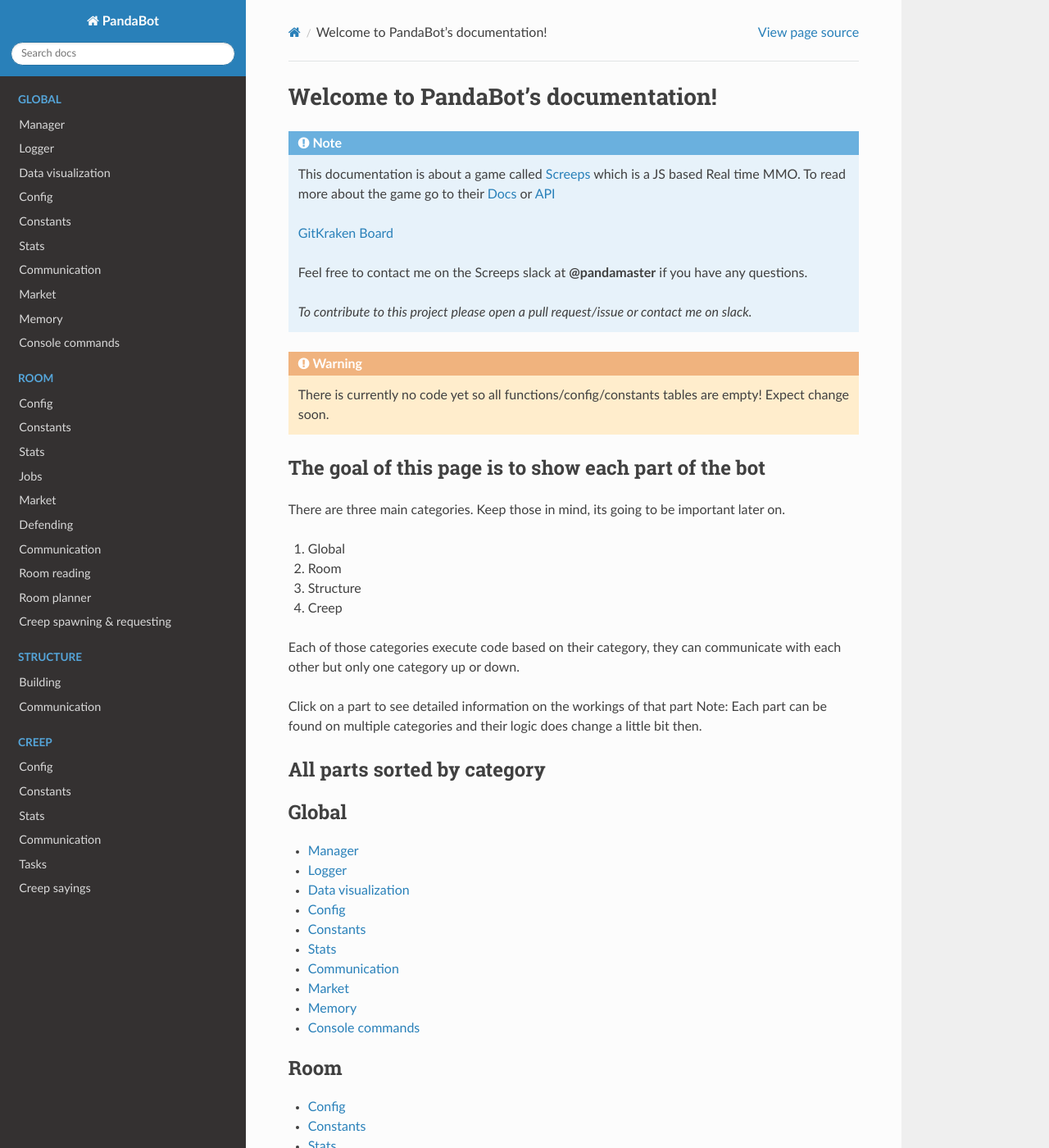
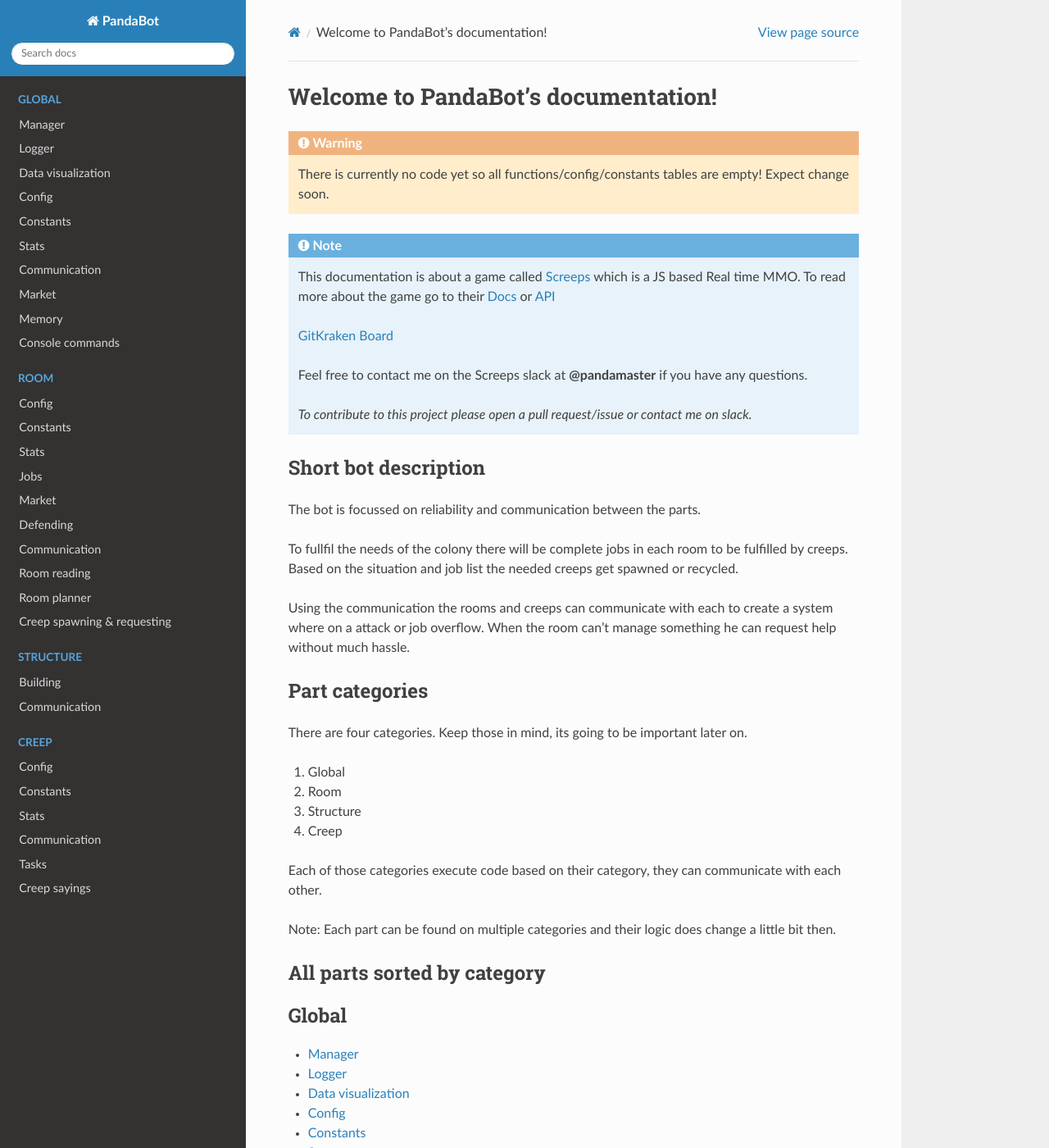
Before and after one commit to pieterbrandsen/Pansiep, a Sphinx documentation site: the page built from docs/source/index.rst, in a window 1280 px wide and 1400 px high. Shown: the whole window at 82% size. Built offline with Sphinx 7.4.7 and the Read the Docs theme 2.0.0, drawn with Linux system fonts in a browser that asks for light colours; pages that are not in the unit, such as notebooks, are missing from menus.

Commit message:
Short description added

```diff
--- a/docs/source/index.rst
+++ b/docs/source/index.rst
@@ -1,6 +1,10 @@
 ####################################
 Welcome to PandaBot's documentation!
 ####################################
+
+.. warning::
+   There is currently no code yet so all functions/config/constants tables are empty!
+   Expect change soon.
 
 .. note::
    This documentation is about a game called `Screeps <https://screeps.com>`_ which is a JS based Real time MMO.
@@ -12,24 +16,31 @@
 
    *To contribute to this project please open a pull request/issue or contact me on slack.*
 
-.. warning::
-   There is currently no code yet so all functions/config/constants tables are empty!
-   Expect change soon.
+
+================================
+Short bot description
+================================
+
+The bot is focussed on reliability and communication between the parts.
+
+To fullfil the needs of the colony there will be complete jobs in each room to be fulfilled by creeps.
+Based on the situation and job list the needed creeps get spawned or recycled.
+
+Using the communication the rooms and creeps can communicate with each to create a system where on a attack or job overflow. When the room can't manage something he can request help without much hassle.
 
 ================================================================
-The goal of this page is to show each part of the bot
+Part categories
 ================================================================
 
-There are three main categories. Keep those in mind, its going to be important later on.
+There are four categories. Keep those in mind, its going to be important later on.
 
 1. Global
 2. Room
 3. Structure
 4. Creep
 
-Each of those categories execute code based on their category, they can communicate with each other but only one category up or down.
+Each of those categories execute code based on their category, they can communicate with each other.
 
-Click on a part to see detailed information on the workings of that part
 Note: Each part can be found on multiple categories and their logic does change a little bit then.
 
 ================================================================
```
